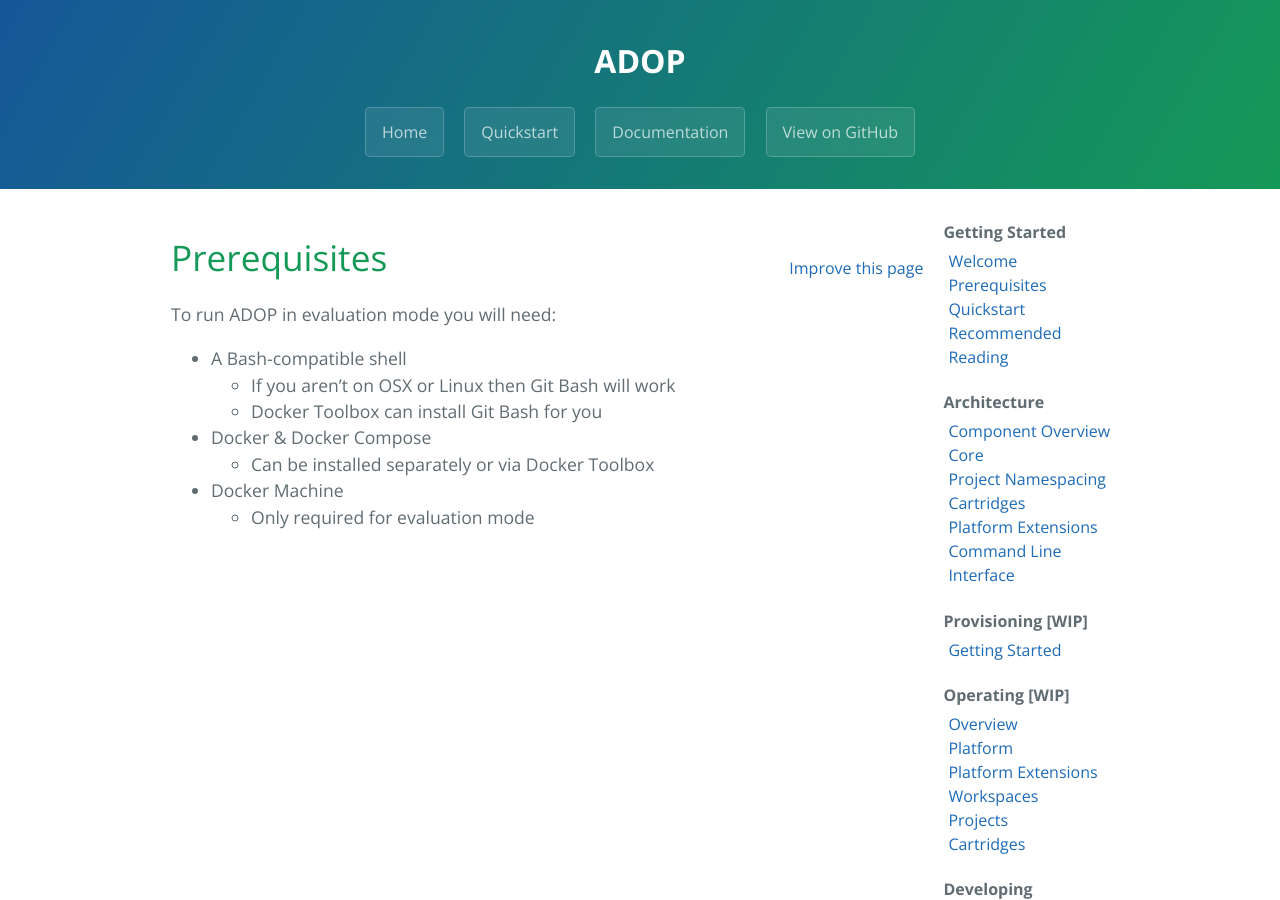
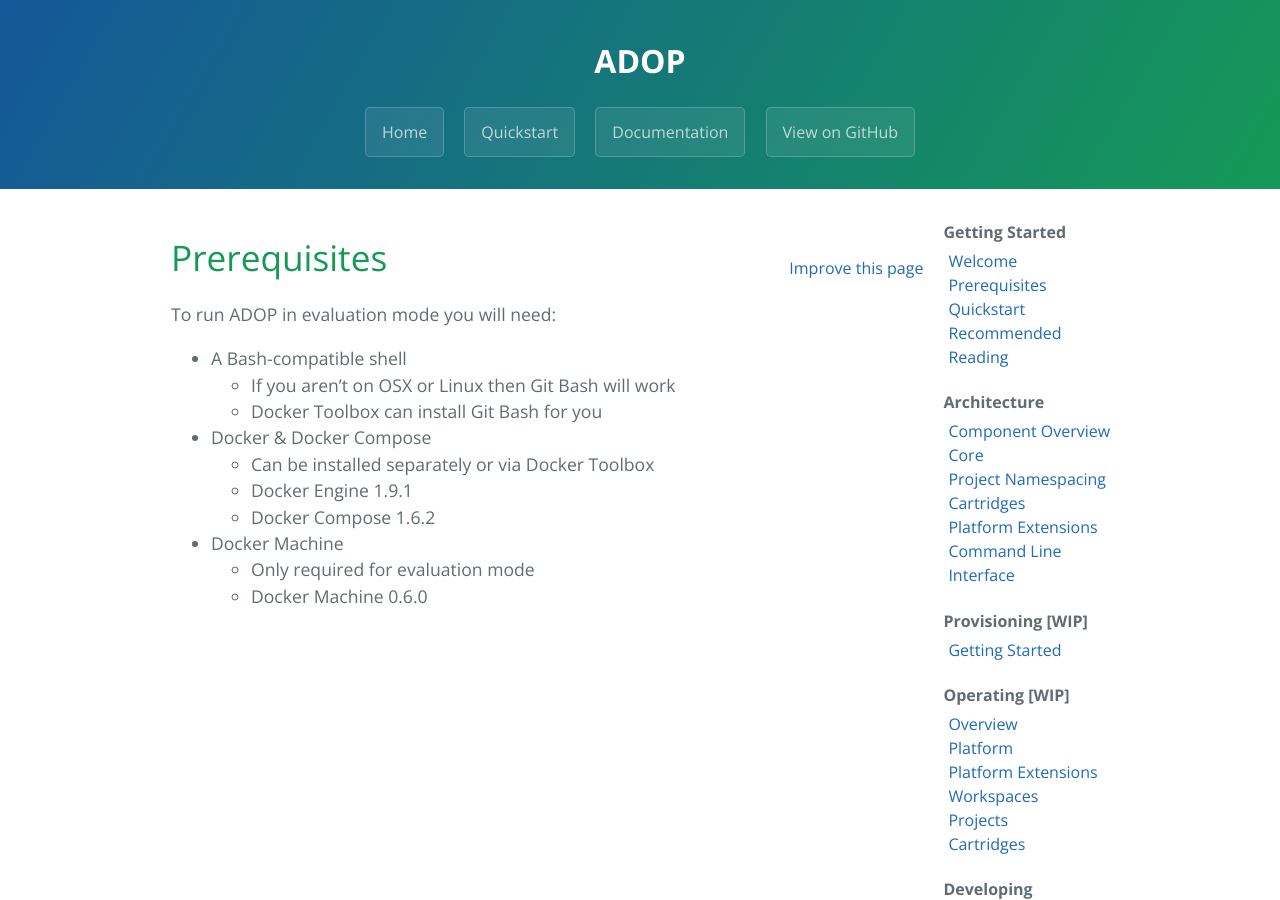
Before and after one commit to Accenture/adop-docker-compose, a Jekyll site: the page built from site/_docs/prerequisites.md, in a window 1280 px wide and 900 px high. Built offline with Jekyll 4.4.1, drawn with Linux system fonts in a browser that asks for light colours.

Commit message:
Adding prerequisite information around versions

```diff
--- a/site/_docs/prerequisites.md
+++ b/site/_docs/prerequisites.md
@@ -11,5 +11,8 @@
     * Docker Toolbox can install Git Bash for you
 * Docker & Docker Compose
     * Can be installed separately or via Docker Toolbox
+    * Docker Engine 1.9.1
+    * Docker Compose 1.6.2
 * Docker Machine
     * Only required for evaluation mode
+    * Docker Machine 0.6.0
```
Also changed, not shown: site/_docs/quickstart.md (+1 -1 lines), README.md.
